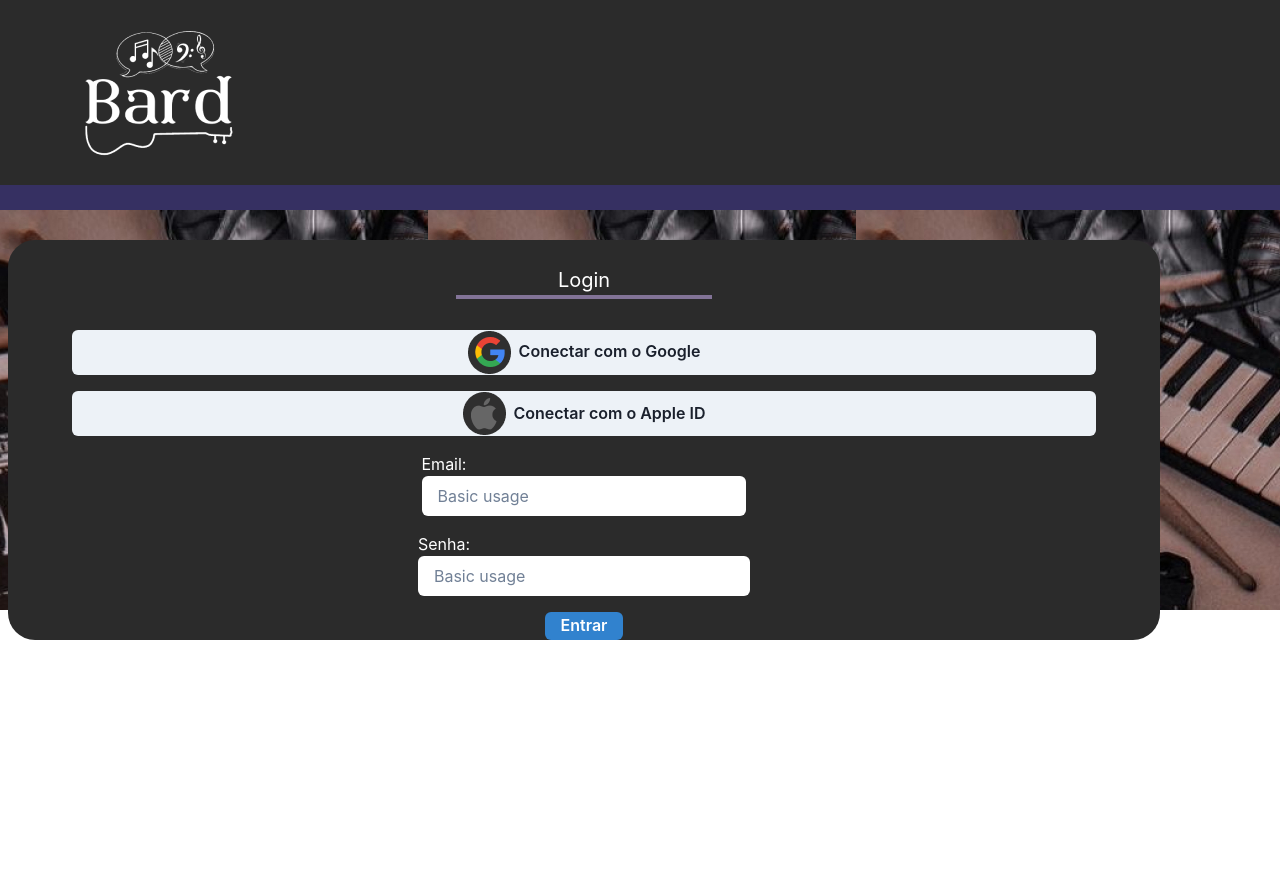
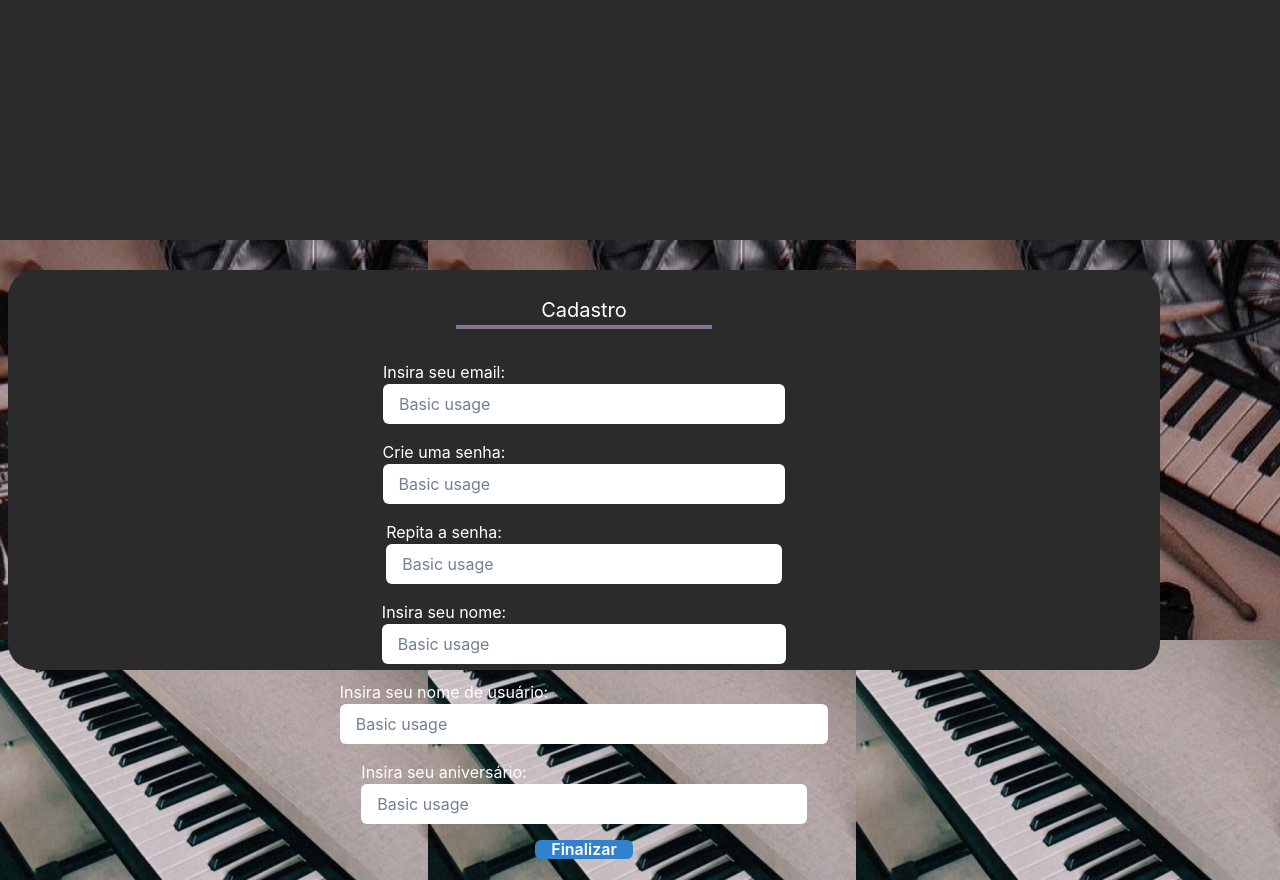
Before and after one commit to IanMayerr/bard, a React (Create React App) app: page / in a window 1280 px wide. Before the commit the page ends 800 px from the top, so only its background shows below. Built offline with nearby package versions, Linux system fonts and the light colour scheme.

Commit message:
Telas de Cadastro adicionadas

```diff
--- a/src/App.js
+++ b/src/App.js
@@ -2,14 +2,14 @@ import * as React from 'react'
 
 // 1. import `ChakraProvider` component
 import { ChakraProvider } from '@chakra-ui/react'
-import Home from './Paginas/Home/Home'
 import Login from './Paginas/Login/Login'
+import CadastroG from "./Paginas/CadastroG/CadastroG"
 
 function App() {
   // 2. Wrap ChakraProvider at the root of your app
   return (
     <ChakraProvider>
-      <Login />
+      <CadastroG />
     </ChakraProvider>
   )
 }
--- a/src/Paginas/CadastroG/CadastroG.js
+++ b/src/Paginas/CadastroG/CadastroG.js
@@ -1,14 +1,17 @@
-import { Fundo } from "./CadastroG"
-import { MargemCima } from "./CadastroG"
+import BlocoOpcoesCadastro from "../../components/BlocoOpcoesCadastro/BlocoOpcoesCadastro.js"
+import { Fundo } from "./CadastroG.jsx"
+import { MargemCima } from "./CadastroG.jsx"
 
 
-function Cadastro(){
+function CadastroG(){
     return(
         <>
         <MargemCima />
-        <Fundo />
+        <Fundo>
+            <BlocoOpcoesCadastro />
+        </Fundo>
         </>
     )
 }
 
-export default Cadastro
+export default CadastroG
--- a/src/Paginas/Login/Login.js
+++ b/src/Paginas/Login/Login.js
@@ -1,4 +1,4 @@
-import BlocoOpcoes from "../../components/BlocoOpcoes/BlocoOpcoes"
+import BlocoOpcoesLogin from "../../components/BlocoOpcoesLogin/BlocoOpcoesLogin"
 import Cabecalho from "./../../components/Cabecalho/Cabecalho"
 
 
@@ -6,7 +6,7 @@ function Login(){
     return(
         <>
         <Cabecalho />
-        <BlocoOpcoes />
+        <BlocoOpcoesLogin />
         </>
     )
 }
--- a/src/components/BlocoOpcoes/BlocoOpcoes.js
+++ /dev/null
@@ -1,43 +0,0 @@
-import { Button } from '@chakra-ui/react'
-import { Input } from '@chakra-ui/react'
-
-import iconGoogle from "../../assets/iconGoogle.png"
-import iconApple from "../../assets/iconApple.png"
-import { ContainerFundo, ParteFuncional, Fonte, Titulo, ContainerLinha } from './BlocoOpcoes.jsx'
-
-function BlocoOpcoes() {
-    return (
-        <>
-            <ParteFuncional>
-                <ContainerFundo>
-
-                    <Titulo>Login
-                        <ContainerLinha />
-                    </Titulo>
-
-
-                    <Button h='8vh' w='80vw' background-color='white'  leftIcon={<img src={iconGoogle} />}>
-                        Conectar com o Google
-                    </Button>
-
-                    <Button h='8vh' w='80vw' background-color='white' leftIcon={<img src={iconApple} />}>
-                        Conectar com o Apple ID
-                    </Button>
-
-                    <Fonte>Email:
-                    <Input placeholder='Basic usage' variant='solid'/>
-                    </Fonte>
-
-                    <Fonte>Senha:
-                    <Input placeholder='Basic usage' variant='solid'/>
-                    </Fonte>
-
-                    <Button colorScheme='blue'>Entrar</Button>
-
-                </ContainerFundo>
-            </ParteFuncional>
-        </>
-    )
-}
-
-export default BlocoOpcoes
--- a/src/components/BlocoOpcoes/BlocoOpcoes.jsx
+++ /dev/null
@@ -1,45 +0,0 @@
-import styled from "styled-components"
-import fundoLogin from "../../assets/fundoLogin.jpg"
-
-
-export const ContainerFundo = styled.div`
-    display: flex;
-    flex-direction: column;
-    gap: 2vh;
-    background-color: #2B2B2B;
-    border-radius: 27px;
-    width: 90vw;
-    height: 50vh;
-    margin-top: 60px;
-    margin-left: 8px;
-    padding-top: 25px;
-    align-items: center;
-`
-
-export const ParteFuncional = styled.div`
-    display:flex;
-    align-items: center;
-    background-image: url(${fundoLogin});
-    height: 50vh;
-    width: 100vw;
-`
-
-export const Fonte = styled.h1`
-    color: white;
-`
-
-export const Titulo = styled.h2`
-    text-align: center;
-    align-items: center;
-    color: white;
-    font-size: 20px;
-`
-
-export const ContainerLinha = styled.div`
-    width: 20vw;
-    height: 0.44vh;
-    background-color: #827397;
-    align-items: center;
-    margin-bottom: 15px;
-
-`
--- /dev/null
+++ b/src/components/BlocoOpcoesCadastro/BlocoOpcoesCadastro.js
@@ -0,0 +1,46 @@
+import { Button } from '@chakra-ui/react'
+import { Input } from '@chakra-ui/react'
+
+import { ContainerFundo, ParteFuncional, Fonte, Titulo, ContainerLinha } from './BlocoOpcoesCadastro.jsx'
+
+function BlocoOpcoesCadastro() {
+    return (
+        <ParteFuncional>
+            <ContainerFundo>
+
+                <Titulo>Cadastro
+                    <ContainerLinha />
+                </Titulo>
+
+                <Fonte>Insira seu email:
+                    <Input placeholder='Basic usage' variant='solid' />
+                </Fonte>
+
+                <Fonte>Crie uma senha:
+                    <Input placeholder='Basic usage' variant='solid' />
+                </Fonte>
+
+                <Fonte>Repita a senha:
+                    <Input placeholder='Basic usage' variant='solid' />
+                </Fonte>
+
+                <Fonte>Insira seu nome:
+                    <Input placeholder='Basic usage' variant='solid' />
+                </Fonte>
+
+                <Fonte>Insira seu nome de usuário:
+                    <Input placeholder='Basic usage' variant='solid' />
+                </Fonte>
+
+                <Fonte>Insira seu aniversário:
+                    <Input placeholder='Basic usage' variant='solid' />
+                </Fonte>
+
+                <Button colorScheme='blue'>Finalizar</Button>
+
+            </ContainerFundo>
+        </ParteFuncional>
+    )
+}
+
+export default BlocoOpcoesCadastro
--- /dev/null
+++ b/src/components/BlocoOpcoesCadastro/BlocoOpcoesCadastro.jsx
@@ -0,0 +1,45 @@
+import styled from "styled-components"
+import fundoLogin from "../../assets/fundoLogin.jpg"
+
+
+export const ContainerFundo = styled.div`
+    display: flex;
+    flex-direction: column;
+    gap: 2vh;
+    background-color: #2B2B2B;
+    border-radius: 27px;
+    width: 90vw;
+    height: 50vh;
+    margin-top: 60px;
+    margin-left: 8px;
+    padding-top: 25px;
+    align-items: center;
+`
+
+export const ParteFuncional = styled.div`
+    display:flex;
+    align-items: center;
+    background-image: url(${fundoLogin});
+    height: 50vh;
+    width: 100vw;
+`
+
+export const Fonte = styled.h1`
+    color: white;
+`
+
+export const Titulo = styled.h2`
+    text-align: center;
+    align-items: center;
+    color: white;
+    font-size: 20px;
+`
+
+export const ContainerLinha = styled.div`
+    width: 20vw;
+    height: 0.44vh;
+    background-color: #827397;
+    align-items: center;
+    margin-bottom: 15px;
+
+`
--- /dev/null
+++ b/src/components/BlocoOpcoesLogin/BlocoOpcoesLogin.js
@@ -0,0 +1,43 @@
+import { Button } from '@chakra-ui/react'
+import { Input } from '@chakra-ui/react'
+
+import iconGoogle from "../../assets/iconGoogle.png"
+import iconApple from "../../assets/iconApple.png"
+import { ContainerFundo, ParteFuncional, Fonte, Titulo, ContainerLinha } from './BlocoOpcoesLogin.jsx'
+
+function BlocoOpcoesLogin() {
+    return (
+        <>
+            <ParteFuncional>
+                <ContainerFundo>
+
+                    <Titulo>Login
+                        <ContainerLinha />
+                    </Titulo>
+
+
+                    <Button h='8vh' w='80vw' background-color='white'  leftIcon={<img src={iconGoogle} />}>
+                        Conectar com o Google
+                    </Button>
+
+                    <Button h='8vh' w='80vw' background-color='white' leftIcon={<img src={iconApple} />}>
+                        Conectar com o Apple ID
+                    </Button>
+
+                    <Fonte>Email:
+                    <Input placeholder='Basic usage' variant='solid'/>
+                    </Fonte>
+
+                    <Fonte>Senha:
+                    <Input placeholder='Basic usage' variant='solid'/>
+                    </Fonte>
+
+                    <Button colorScheme='blue'>Entrar</Button>
+
+                </ContainerFundo>
+            </ParteFuncional>
+        </>
+    )
+}
+
+export default BlocoOpcoesLogin
--- /dev/null
+++ b/src/components/BlocoOpcoesLogin/BlocoOpcoesLogin.jsx
@@ -0,0 +1,45 @@
+import styled from "styled-components"
+import fundoLogin from "../../assets/fundoLogin.jpg"
+
+
+export const ContainerFundo = styled.div`
+    display: flex;
+    flex-direction: column;
+    gap: 2vh;
+    background-color: #2B2B2B;
+    border-radius: 27px;
+    width: 90vw;
+    height: 50vh;
+    margin-top: 60px;
+    margin-left: 8px;
+    padding-top: 25px;
+    align-items: center;
+`
+
+export const ParteFuncional = styled.div`
+    display:flex;
+    align-items: center;
+    background-image: url(${fundoLogin});
+    height: 50vh;
+    width: 100vw;
+`
+
+export const Fonte = styled.h1`
+    color: white;
+`
+
+export const Titulo = styled.h2`
+    text-align: center;
+    align-items: center;
+    color: white;
+    font-size: 20px;
+`
+
+export const ContainerLinha = styled.div`
+    width: 20vw;
+    height: 0.44vh;
+    background-color: #827397;
+    align-items: center;
+    margin-bottom: 15px;
+
+`
```
Also changed, not shown: src/Paginas/Cadastro/Cadastro.js (deleted, +0 -9 lines), src/Paginas/CadastroA/CadastroA.js (+17 -0 lines), src/Paginas/CadastroA/CadastroA.jsx (+16 -0 lines).
